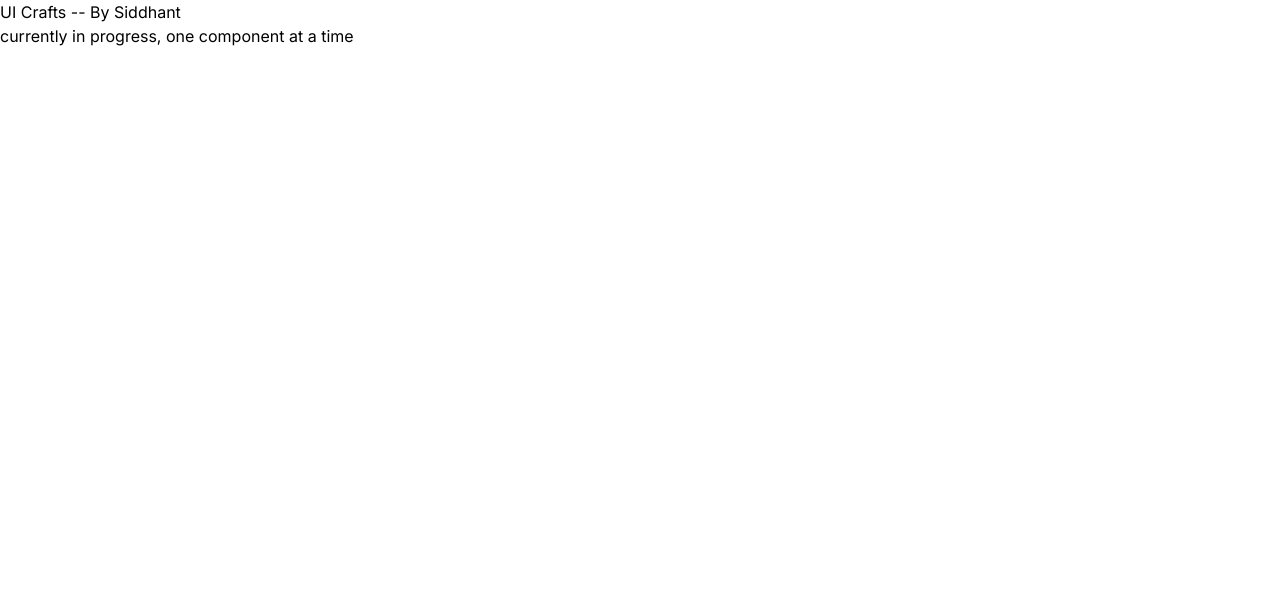
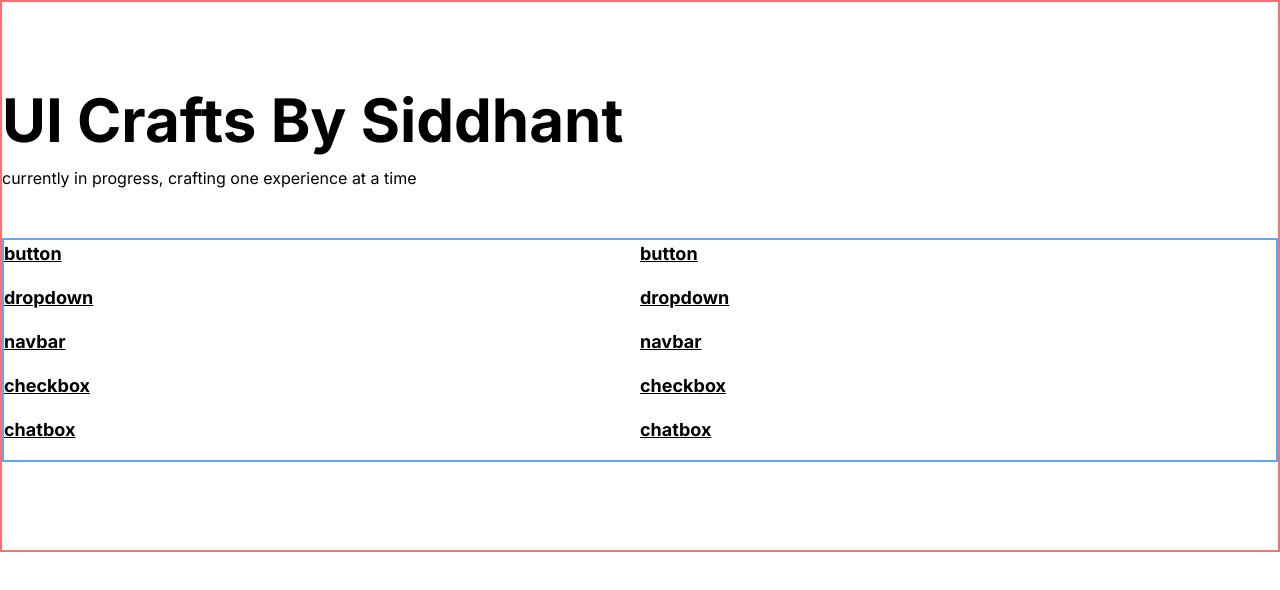
Before and after one commit to sidxh/bored-crafts, a Next.js app: page / in a window 1280 px wide. Shown: the top 590 px of the page. Built offline with nearby package versions, Linux system fonts and the light colour scheme.

Commit message:
landing setup

```diff
--- a/src/app/page.tsx
+++ b/src/app/page.tsx
@@ -1,9 +1,26 @@
+import Link from "next/link";
 
 export default function Home() {
   return (
-    <main>
-      <h1>UI Crafts -- By Siddhant</h1>
-      <p>currently in progress, one component at a time</p>
+    <main className="border-2 border-red-400 max-w-screen-xl mx-auto py-10">
+      <h1 className="text-6xl font-bold mt-12 mb-4">UI Crafts By Siddhant</h1>
+      <p>currently in progress, crafting one experience at a time</p>
+      <div className="my-12 border-2 border-blue-400 grid grid-cols-2 text-left text-lg font-bold underline">
+        <ul>
+          <Link href='/button'><li className="mb-4 hover:text-yellow-600">button</li></Link>
+          <Link href='/dropdown'><li className="mb-4 hover:text-yellow-600">dropdown</li></Link>
+          <Link href='/navbar'><li className="mb-4 hover:text-yellow-600">navbar</li></Link>
+          <Link href='/checkbox'><li className="mb-4 hover:text-yellow-600">checkbox</li></Link>
+          <Link href='/chatbox'><li className="mb-4 hover:text-yellow-600">chatbox</li></Link>
+        </ul>
+        <ul>
+          <Link href='/button'><li className="mb-4 hover:text-yellow-600">button</li></Link>
+          <Link href='/dropdown'><li className="mb-4 hover:text-yellow-600">dropdown</li></Link>
+          <Link href='/navbar'><li className="mb-4 hover:text-yellow-600">navbar</li></Link>
+          <Link href='/checkbox'><li className="mb-4 hover:text-yellow-600">checkbox</li></Link>
+          <Link href='/chatbox'><li className="mb-4 hover:text-yellow-600">chatbox</li></Link>
+        </ul>
+      </div>
     </main>
   )
 }
```
